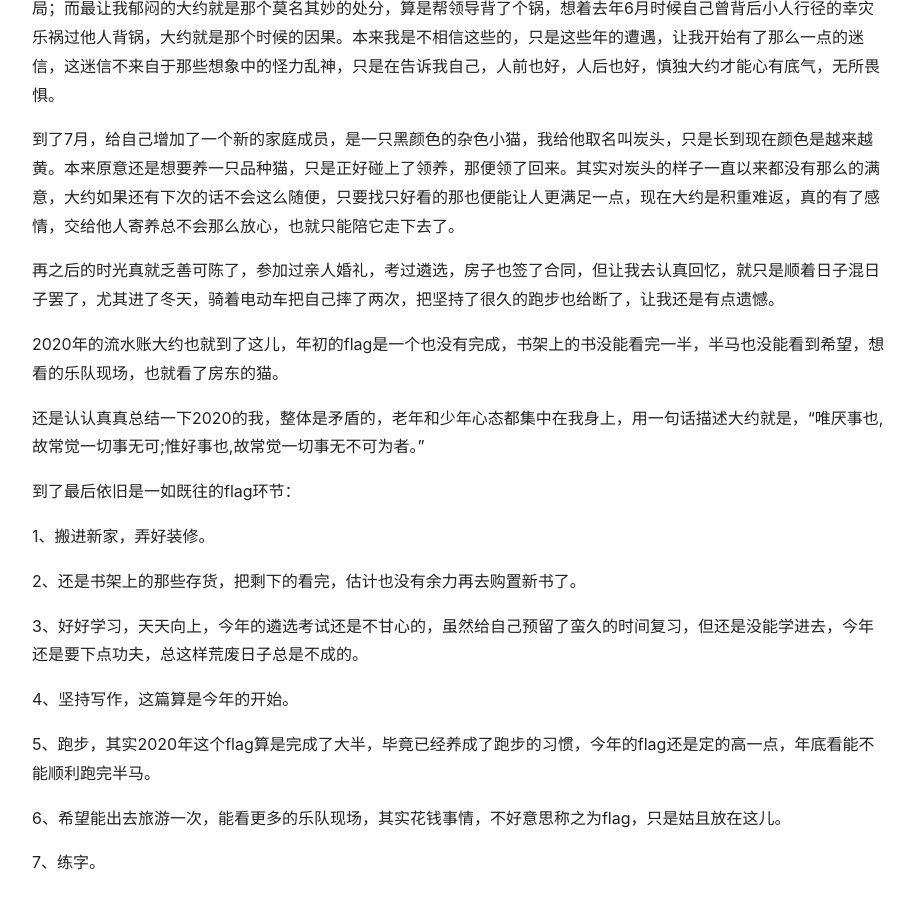
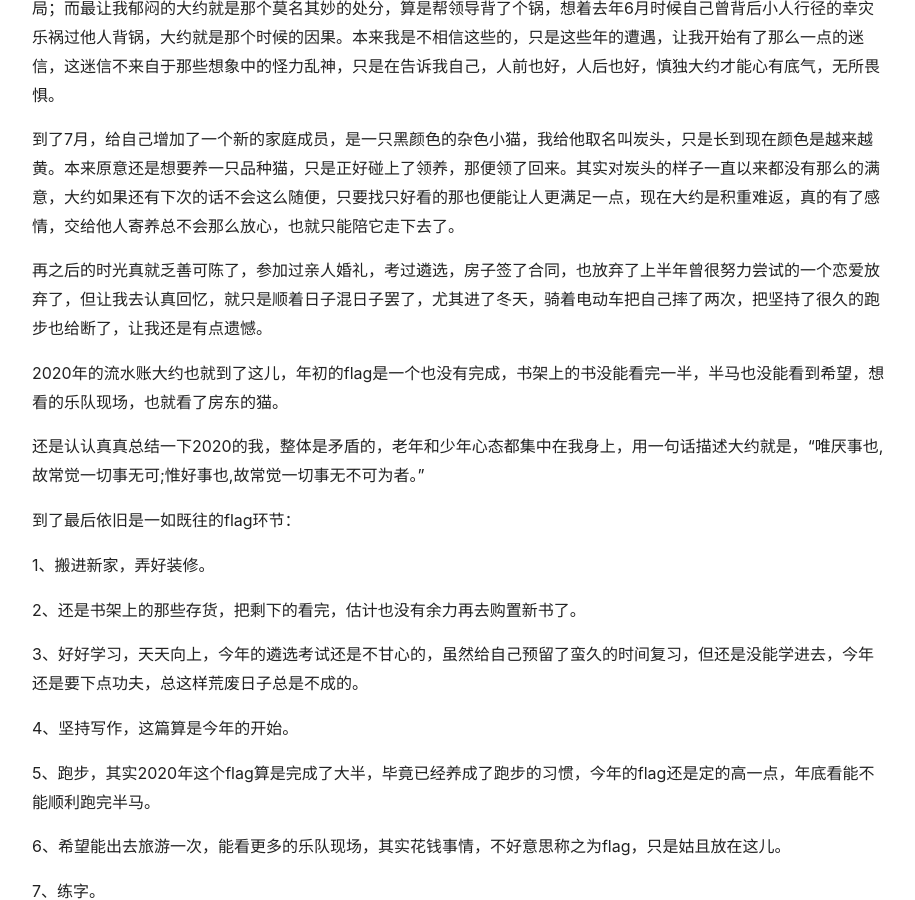
Before and after one commit to geocguy/geocguy.github.io, a Jekyll site: the page built from _posts/2021-01-02-2020和已经到来的2021.md, in a window 1280 px wide and 900 px high, scrolled down 897 px. Shown: the whole window, without its empty margins (71-986 px from the left). Built offline with Jekyll 4.4.1, drawn with Linux system fonts in a browser that asks for light colours; nearby versions of some CDN libraries; comment, search, counter and statistics services are not loaded.

Commit message:
Update 2021-01-02-2020和已经到来的2021.md

```diff
--- a/_posts/2021-01-02-2020和已经到来的2021.md
+++ b/_posts/2021-01-02-2020和已经到来的2021.md
@@ -22,7 +22,7 @@ key: hits_counter
 
 到了7月，给自己增加了一个新的家庭成员，是一只黑颜色的杂色小猫，我给他取名叫炭头，只是长到现在颜色是越来越黄。本来原意还是想要养一只品种猫，只是正好碰上了领养，那便领了回来。其实对炭头的样子一直以来都没有那么的满意，大约如果还有下次的话不会这么随便，只要找只好看的那也便能让人更满足一点，现在大约是积重难返，真的有了感情，交给他人寄养总不会那么放心，也就只能陪它走下去了。
 
-再之后的时光真就乏善可陈了，参加过亲人婚礼，考过遴选，房子也签了合同，但让我去认真回忆，就只是顺着日子混日子罢了，尤其进了冬天，骑着电动车把自己摔了两次，把坚持了很久的跑步也给断了，让我还是有点遗憾。
+再之后的时光真就乏善可陈了，参加过亲人婚礼，考过遴选，房子签了合同，也放弃了上半年曾很努力尝试的一个恋爱放弃了，但让我去认真回忆，就只是顺着日子混日子罢了，尤其进了冬天，骑着电动车把自己摔了两次，把坚持了很久的跑步也给断了，让我还是有点遗憾。
 
 2020年的流水账大约也就到了这儿，年初的flag是一个也没有完成，书架上的书没能看完一半，半马也没能看到希望，想看的乐队现场，也就看了房东的猫。
 
```
